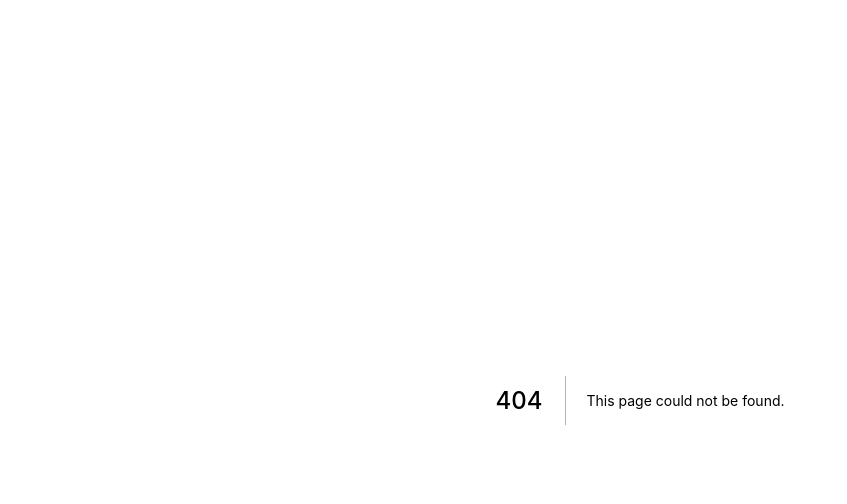
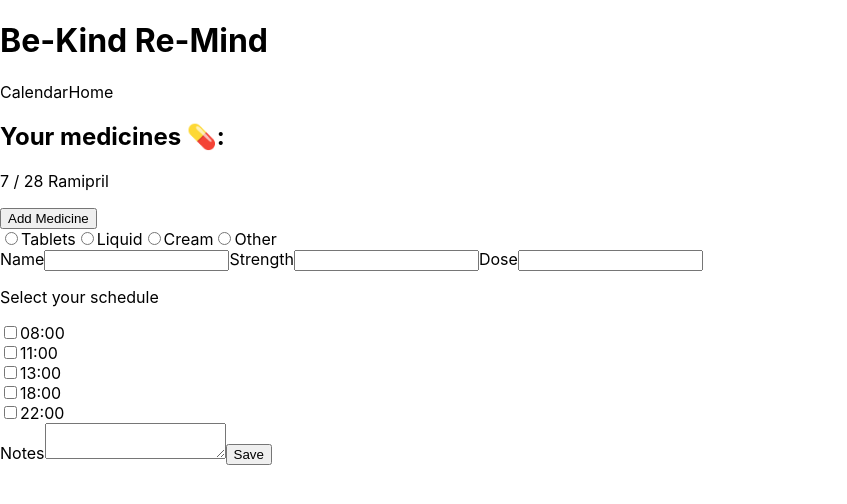
Before and after one commit to fac-23/be-kind_re-mind, a Next.js app: page /medication in a window 1280 px wide. Before the commit this address had no page. Shown: the top 504 px of the page, without its empty margins (0-847 px from the left). Built offline with nearby package versions, Linux system fonts and the light colour scheme.

Commit message:
added medication page added form to add medication, will hide and show different parts of page and submit form when pressing save
Co-authored-by: Juliette <53294140+julietteorpen@users.noreply.github.com>

```diff
--- a/components/layout.js
+++ b/components/layout.js
@@ -16,7 +16,7 @@ export default function Layout({ home, children }) {
             <Link href="/">
               <a>Calendar</a>
             </Link>
-            <Link href="/">
+            <Link href="/medication">
               <a>Medication</a>
             </Link>
           </div>
--- /dev/null
+++ b/components/medicationForm.jsx
@@ -0,0 +1,57 @@
+export default function MedicationForm() {
+  return (
+    <form>
+      <div>
+        <input
+          type="radio"
+          id="tablets"
+          value="tablets"
+          name="medication-type"
+        />
+        <label htmlFor="medication-type">Tablets</label>
+        <input type="radio" id="liquid" value="liquid" name="medication-type" />
+        <label htmlFor="medication-type">Liquid</label>
+        <input type="radio" id="cream" value="cream" name="medication-type" />
+        <label htmlFor="medication-type">Cream</label>
+        <input type="radio" id="other" value="other" name="medication-type" />
+        <label htmlFor="medication-type">Other</label>
+      </div>
+
+      <label htmlFor="med-name">Name</label>
+      <input type="text" name="med-name" required />
+
+      <label htmlFor="med-strength">Strength</label>
+      <input type="number" name="med-strength" required />
+
+      <label htmlFor="med-dose">Dose</label>
+      <input type="number" name="med-dose" required />
+
+      <p>Select your schedule</p>
+      <div>
+        <input type="checkbox" id="med-time" value="08:00" name="med-time" />
+        <label htmlFor="med-time">08:00</label>
+      </div>
+      <div>
+        <input type="checkbox" id="med-time" value="11:00" name="med-time" />
+        <label htmlFor="med-time">11:00</label>
+      </div>
+      <div>
+        <input type="checkbox" id="med-time" value="13:00" name="med-time" />
+        <label htmlFor="med-time">13:00</label>
+      </div>
+      <div>
+        <input type="checkbox" id="med-time" value="18:00" name="med-time" />
+        <label htmlFor="med-time">18:00</label>
+      </div>
+      <div>
+        <input type="checkbox" id="med-time" value="22:00" name="med-time" />
+        <label htmlFor="med-time">22:00</label>
+      </div>
+
+      <label htmlFor="notes">Notes</label>
+      <textarea name="notes" id="notes"></textarea>
+
+      <button type="submit">Save</button>
+    </form>
+  );
+}
--- a/pages/index.js
+++ b/pages/index.js
@@ -5,7 +5,7 @@ import MedicationChecklist from "../components/medicationChecklist";
 import DisplayName from "../components/displayName";
 import CurrentStreak from "../components/currentStreak";
 import RewardBox from "../components/rewardBox";
-import MedicineBox from "../components/medicineBox";
+import MedicineBox from "../components/medicineBox.jsx";
 import AlertBox from "../components/alertBox";
 
 export default function Home() {
--- /dev/null
+++ b/pages/medication.js
@@ -0,0 +1,17 @@
+import MedicineBox from "../components/medicineBox.jsx";
+import Layout from "../components/layout.js";
+import MedicationForm from "../components/medicationForm.jsx";
+
+export default function MedicationPage() {
+  return (
+    <div>
+      <Layout>
+        <MedicineBox
+          medicineObj={{ drug: "Ramipril", remaining: 7, total: 28 }}
+        ></MedicineBox>
+        <button type="submit">Add Medicine</button>
+        <MedicationForm></MedicationForm>
+      </Layout>
+    </div>
+  );
+}
```
Also changed, not shown: components/medicineBox.jsx (renamed from components/medicineBox.js). Lines whose indentation alone changed are shown as unchanged.
